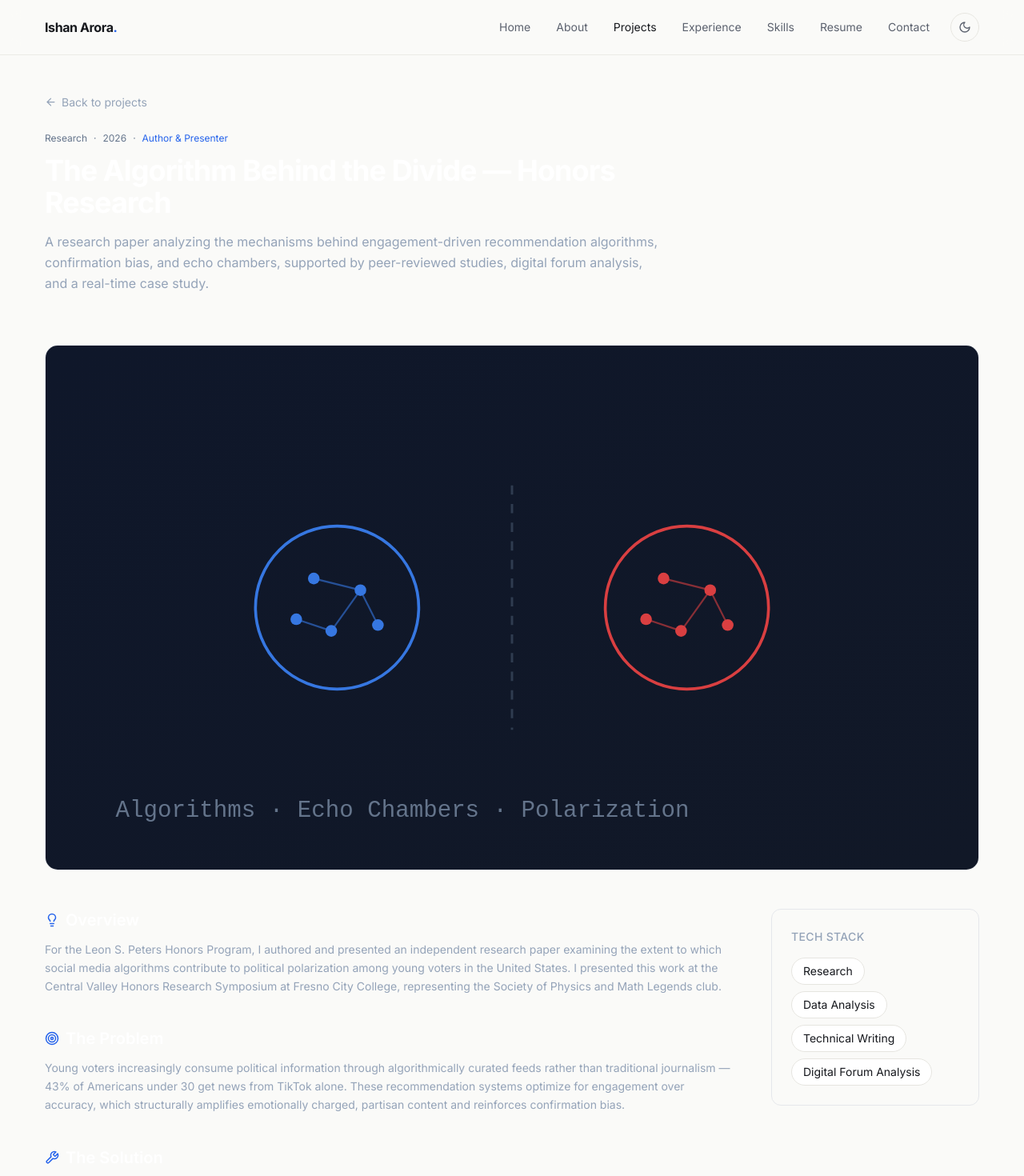
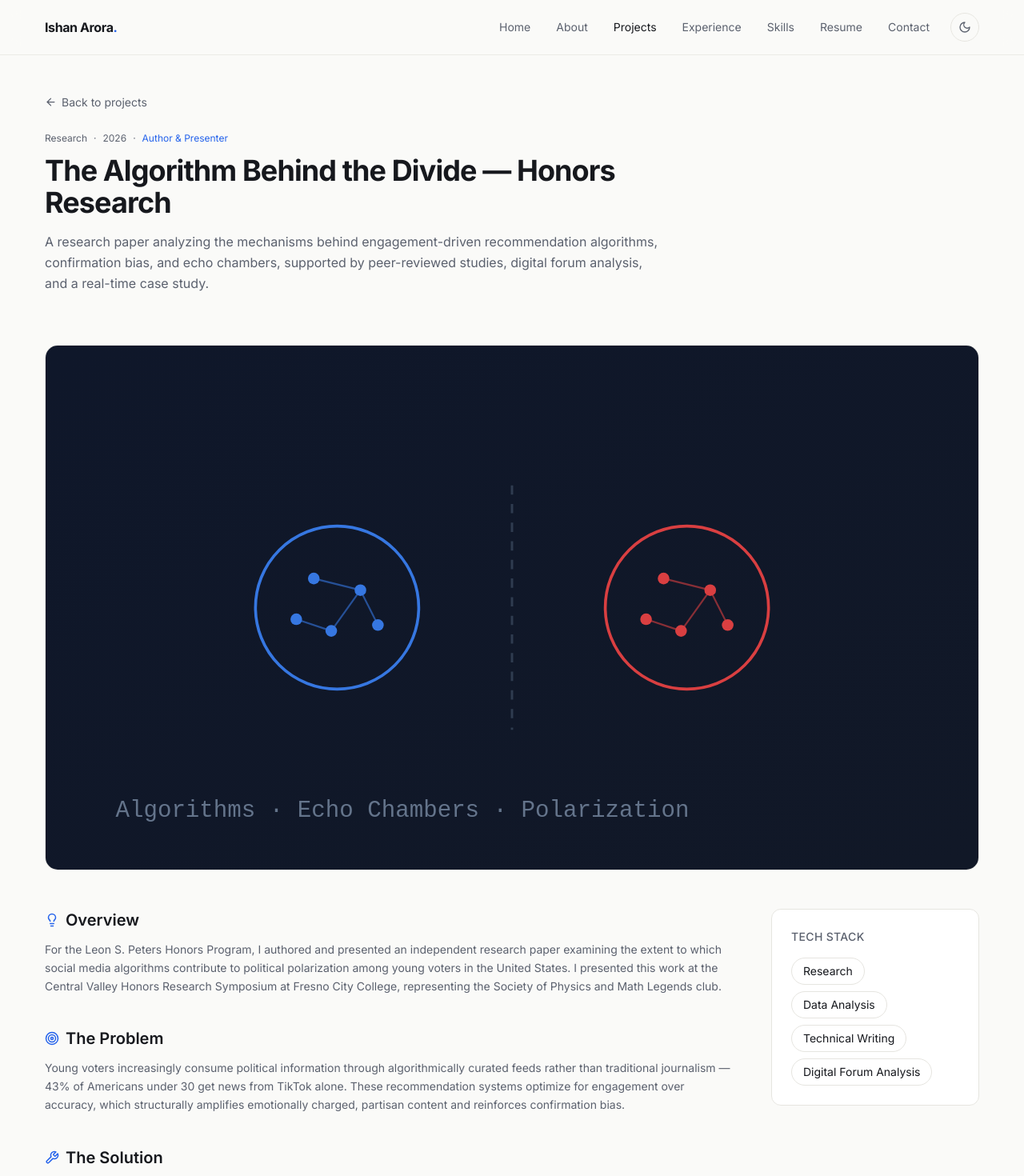
Before and after one commit to Ishanarora35/portfolio, a Next.js app: page /projects/algorithm-behind-the-divide in a window 1280 px wide. Shown: the top 1470 px of the page at 80% size. Built offline with nearby package versions, Linux system fonts and the light colour scheme.

Commit message:
Add files via upload

```diff
--- a/src/app/projects/[slug]/page.tsx
+++ b/src/app/projects/[slug]/page.tsx
@@ -48,11 +48,11 @@ function DetailBlock({
 }) {
   return (
     <div>
-      <h2 className="mb-3 flex items-center gap-2 text-xl font-semibold text-white">
+      <h2 className="mb-3 flex items-center gap-2 text-xl font-semibold text-ink">
         <Icon size={18} className="text-accent" />
         {title}
       </h2>
-      <div className="text-sm leading-relaxed text-slate-400">{children}</div>
+      <div className="text-sm leading-relaxed text-muted">{children}</div>
     </div>
   );
 }
@@ -82,13 +82,13 @@ export default function ProjectDetailPage({
     <Section className="py-12">
       <Link
         href="/projects"
-        className="inline-flex items-center gap-1.5 text-sm text-slate-400 transition-colors hover:text-white"
+        className="inline-flex items-center gap-1.5 text-sm text-muted transition-colors hover:text-ink"
       >
         <ArrowLeft size={15} /> Back to projects
       </Link>
 
       <header className="mt-6">
-        <div className="mb-3 flex flex-wrap items-center gap-2 text-xs text-slate-500">
+        <div className="mb-3 flex flex-wrap items-center gap-2 text-xs text-muted">
           <span>{project.category}</span>
           <span aria-hidden>·</span>
           <span>{project.year}</span>
@@ -99,10 +99,10 @@ export default function ProjectDetailPage({
             </>
           )}
         </div>
-        <h1 className="max-w-3xl text-3xl font-bold tracking-tight text-white sm:text-4xl">
+        <h1 className="max-w-3xl text-3xl font-bold tracking-tight text-ink sm:text-4xl">
           {project.title}
         </h1>
-        <p className="mt-4 max-w-3xl text-base leading-relaxed text-slate-400">
+        <p className="mt-4 max-w-3xl text-base leading-relaxed text-muted">
           {project.description}
         </p>
 
@@ -120,7 +120,7 @@ export default function ProjectDetailPage({
         </div>
       </header>
 
-      <div className="relative mt-10 aspect-[16/9] w-full overflow-hidden rounded-2xl border border-surface-border bg-surface-raised">
+      <div className="relative mt-10 aspect-[16/9] w-full overflow-hidden rounded-2xl border border-line bg-card">
         <Image
           src={project.image}
           alt={project.title}
@@ -171,8 +171,8 @@ export default function ProjectDetailPage({
         </div>
 
         <aside className="lg:sticky lg:top-24 lg:self-start">
-          <div className="rounded-xl border border-surface-border bg-surface-raised p-6">
-            <h3 className="mb-4 text-sm font-medium uppercase tracking-wide text-slate-400">
+          <div className="rounded-xl border border-line bg-card p-6">
+            <h3 className="mb-4 text-sm font-medium uppercase tracking-wide text-muted">
               Tech Stack
             </h3>
             <div className="flex flex-wrap gap-2">
@@ -184,7 +184,7 @@ export default function ProjectDetailPage({
         </aside>
       </div>
 
-      <div className="mt-16 border-t border-surface-border pt-8">
+      <div className="mt-16 border-t border-line pt-8">
         <Button href="/projects" variant="ghost">
           <ArrowLeft size={16} /> Back to all projects
         </Button>
```
